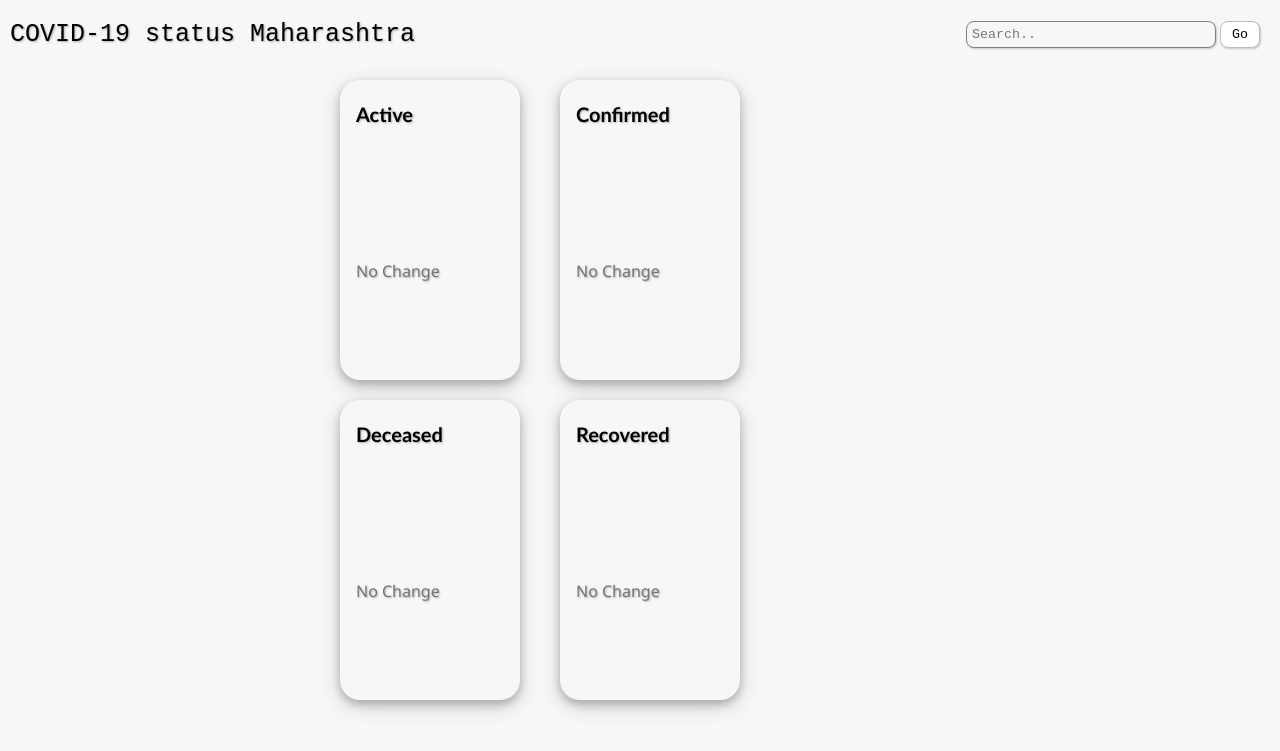
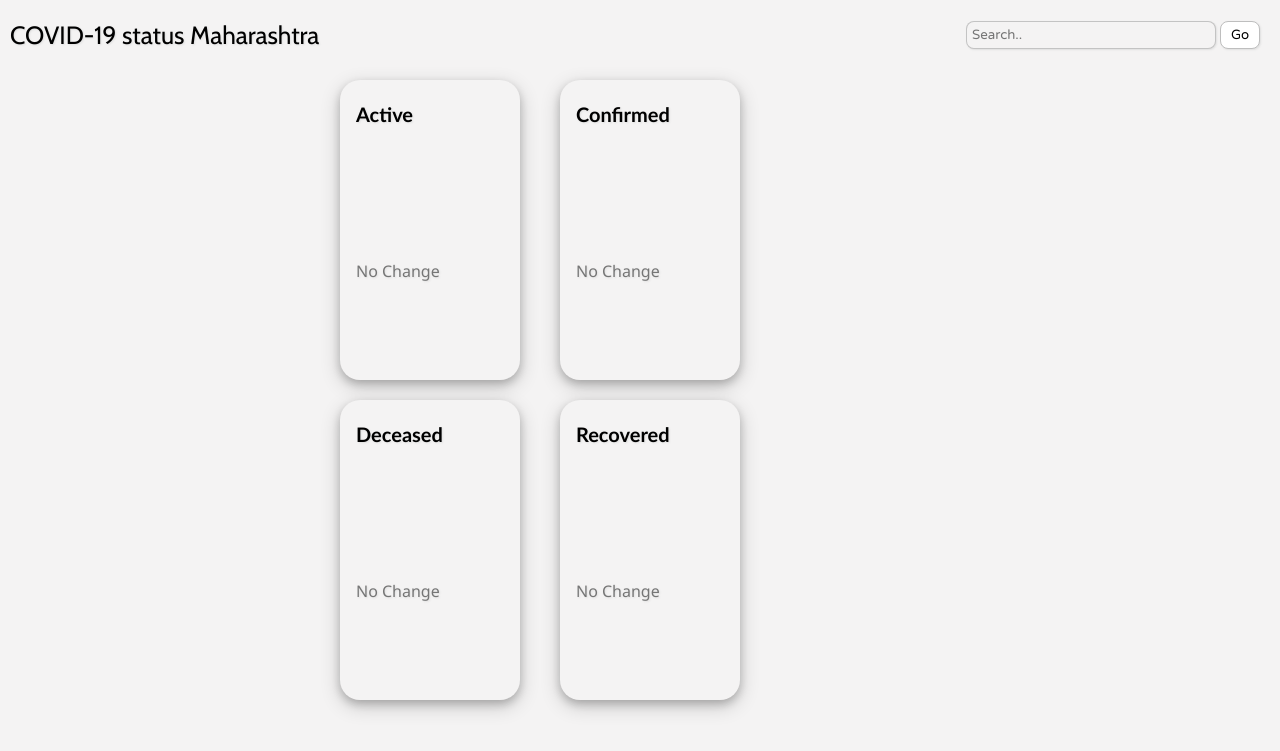
Before and after one commit to s4rvessh04/COVID-19_Status, a Flask app: template templates/index.html in a window 1280 px wide. Shown: the top 751 px of the page. Run offline with Flask 2, Linux system fonts and the light colour scheme; the template is opened without the code that fills it, so the values that code supplies are empty; parts of the project's set-up code (start-up, migrations or seed data) failed here and were passed over.

Commit message:
Added some changes in css

```diff
--- a/static/css/main.css
+++ b/static/css/main.css
@@ -2,7 +2,7 @@
     box-sizing: border-box;
     margin: 0;
     padding: 0;
-    background-color: #f7f7f7;
+    background-color: #f4f3f3;
 }
 
 header {
@@ -13,11 +13,11 @@ header {
 }
 
 .mainHeading {
-    font-family: 'Courier New', Courier, monospace;
+    font-family: 'Cabin', sans-serif;
     font-size: 25px;
-    font-weight: normal;
+    font-weight: 100;
     color: rgba(0, 0, 0, 1);
-    text-shadow: 1px 1px 2px rgba(0, 0, 0, 0.3);
+    text-shadow: 1px 1px 2px #dfdfdf;
 }
 
 .mainHeading:hover {
@@ -34,8 +34,8 @@ header {
 }
 
 #searchBox {
-    font-family: 'Courier New', Courier, monospace;
-    border: 1px solid grey;
+    font-family: 'Varela Round', sans-serif;
+    border: 1px solid rgb(0,0,0,0.2);
     /* height: 20px; */
     border-radius: 8px;
     padding: 2px;
@@ -44,7 +44,7 @@ header {
     transition: width 0.5s;
     animation: move 1s ease-in-out forwards;
     padding: 5px;
-    box-shadow: 1px 1px 2px rgba(0, 0, 0, 0.2);;
+    box-shadow: 1px 1px 2px #dfdfdf;
 }
 
 
@@ -53,7 +53,7 @@ header {
 }
 
 #searchBtn {
-    font-family: 'Courier New', Courier, monospace;
+    font-family: 'Varela Round', sans-serif;
     border: 1px solid rgb(190, 190, 190);
     border-radius: 8px;
     text-decoration: none;
@@ -61,7 +61,7 @@ header {
     margin-right: 10px;
     padding: 5px;
     width: 40px;
-    box-shadow: 1px 1px 2px rgba(0, 0, 0, 0.2);;
+    box-shadow: 1px 1px 2px #dfdfdf;
 }
 
 #searchBtn:hover {
@@ -72,7 +72,7 @@ header {
 }
 
 .cityName {
-    font-family: 'Courier New', Courier, monospace;
+    font-family: 'Ubuntu', sans-serif;
     font-weight: lighter;
     font-size: 30px;
     position: absolute;
@@ -80,7 +80,7 @@ header {
     top: 20%;
     left: 50%;
     transform: translate(-50%, -50%);
-    text-shadow: 1px 1px 2px rgba(0, 0, 0, 0.3);
+    text-shadow: 1px 1px 2px #dfdfdf;
 }
 
 .mainTable {
@@ -118,12 +118,12 @@ header {
     font-family:'Trebuchet MS', 'Lucida Sans Unicode', 'Lucida Grande', 'Lucida Sans', Arial, sans-serif;
     font-size: 20px;
     font-weight: bold;
-    text-shadow: 1px 1px 2px rgba(0, 0, 0, 0.3);
+    text-shadow: 1px 1px 2px #dfdfdf;
 }
 
 #cardNumber {
     font-family:Verdana, Geneva, Tahoma, sans-serif;
-    text-shadow: 1px 1px 2px rgba(0, 0, 0, 0.3);
+    text-shadow: 1px 1px 2px #dfdfdf;
 }
 
 #status {
@@ -131,7 +131,7 @@ header {
     position: absolute;
     top: 60%;
     font-size: 15px;
-    text-shadow: 1px 1px 2px rgba(0, 0, 0, 0.3);
+    text-shadow: 1px 1px 2px #dfdfdf;
     color: #393e46;
 }
 
@@ -139,7 +139,7 @@ header {
     font-family: 'Trebuchet MS', 'Lucida Sans Unicode', 'Lucida Grande', 'Lucida Sans', Arial, sans-serif;
     position: absolute;
     top: 50%;
-    text-shadow: 1px 1px 2px rgba(0, 0, 0, 0.3);
+    text-shadow: 1px 1px 2px #dfdfdf;
 }
 
 #_noChange {
@@ -147,6 +147,5 @@ header {
     font-family: 'Segoe UI', Tahoma, Geneva, Verdana, sans-serif;
     color: #757575;
     top: 60%;
-    text-shadow: 1px 1px 2px rgba(0, 0, 0, 0.3);
-
+    text-shadow: 1px 1px 2px #dfdfdf;
 }
--- a/templates/base.html
+++ b/templates/base.html
@@ -4,6 +4,7 @@
     <meta charset="UTF-8">
     <meta name="viewport" content="width=device-width, initial-scale=1.0">
     <link rel="stylesheet" href="{{ url_for('static', filename='css/main.css') }}">
+    <link href="https://fonts.googleapis.com/css2?family=Cabin&family=Ubuntu&family=Varela+Round&display=swap" rel="stylesheet">
     <title>{% block head %}{% endblock %}</title>
 </head>
 <body>
```
